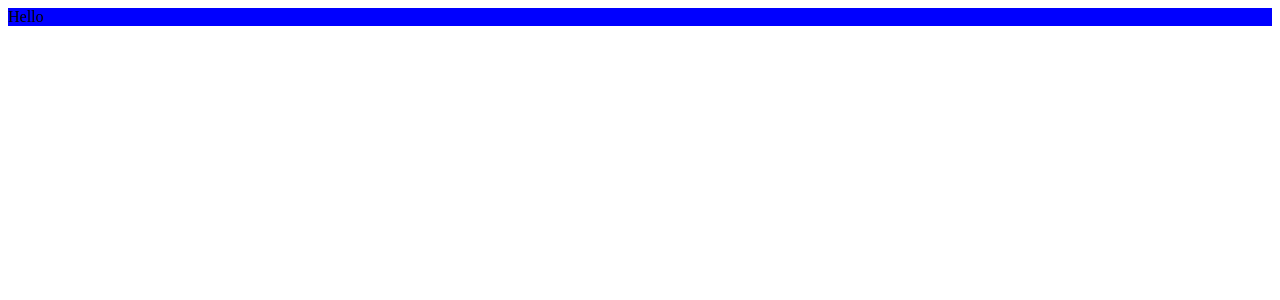
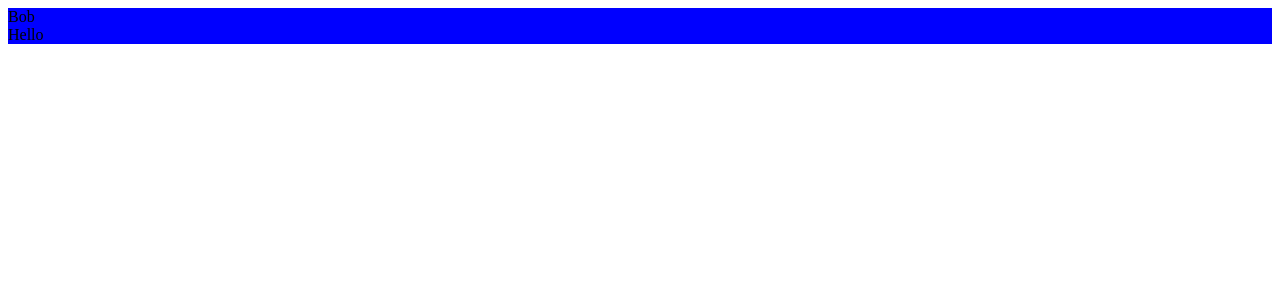
Before and after one commit to t-naganuma/webpack-react-typescript-boilerplate, a React app: page / in a window 1280 px wide. Shown: the top 300 px of the page. Built offline with nearby package versions, Linux system fonts and the light colour scheme.

Commit message:
ts-loader

```diff
--- a/package.json
+++ b/package.json
@@ -24,6 +24,7 @@
     "@types/webpack-dev-server": "^4.7.2",
     "autoprefixer": "^10.4.2",
     "babel-loader": "^8.2.3",
+    "core-js": "^3.21.1",
     "css-loader": "^6.7.0",
     "html-webpack-plugin": "^5.5.0",
     "postcss-loader": "^6.2.1",
@@ -41,7 +42,6 @@
   "dependencies": {
     "@types/react": "^17.0.39",
     "@types/react-dom": "^17.0.11",
-    "core-js": "^3.21.1",
     "react": "^17.0.2",
     "react-dom": "^17.0.2"
   },
--- a/src/index.tsx
+++ b/src/index.tsx
@@ -2,15 +2,30 @@ import React from "react";
 import ReactDOM from "react-dom";
 import styles from "./index.scss"
 
+type Props ={
+  id: string,
+  name: string
+}
+
+const Header = (props: Props) => {
+  const id = props.id;
+  const name = props.name;
+  return (
+    <header id={id}>{name}</header>
+  )
+}
+
 const App = () => {
-  console.log(styles.div)
   return (
     <div className={styles.div}>
+      <Header id="header" name="Bob" />
       Hello
     </div>
   )
 };
 
+
+
 ReactDOM.render(
   <App />,
   document.getElementById('app')
--- a/webpack.config.js
+++ b/webpack.config.js
@@ -11,8 +11,18 @@ module.exports = {
     rules: [
       {
         test: /\.*(ts|tsx)$/,
-        use: ["babel-loader"],
         exclude: /node_modules/,
+        use: [
+          {
+            loader: "babel-loader",
+          },
+          {
+            loader: "ts-loader",
+            options: {
+              configFile: "tsconfig.json",
+            },
+          },
+        ],
       },
       {
         test: /\.(scss)$/i,
```
Also changed, not shown: 1 other file (tests, documents, lock files or other folders).
